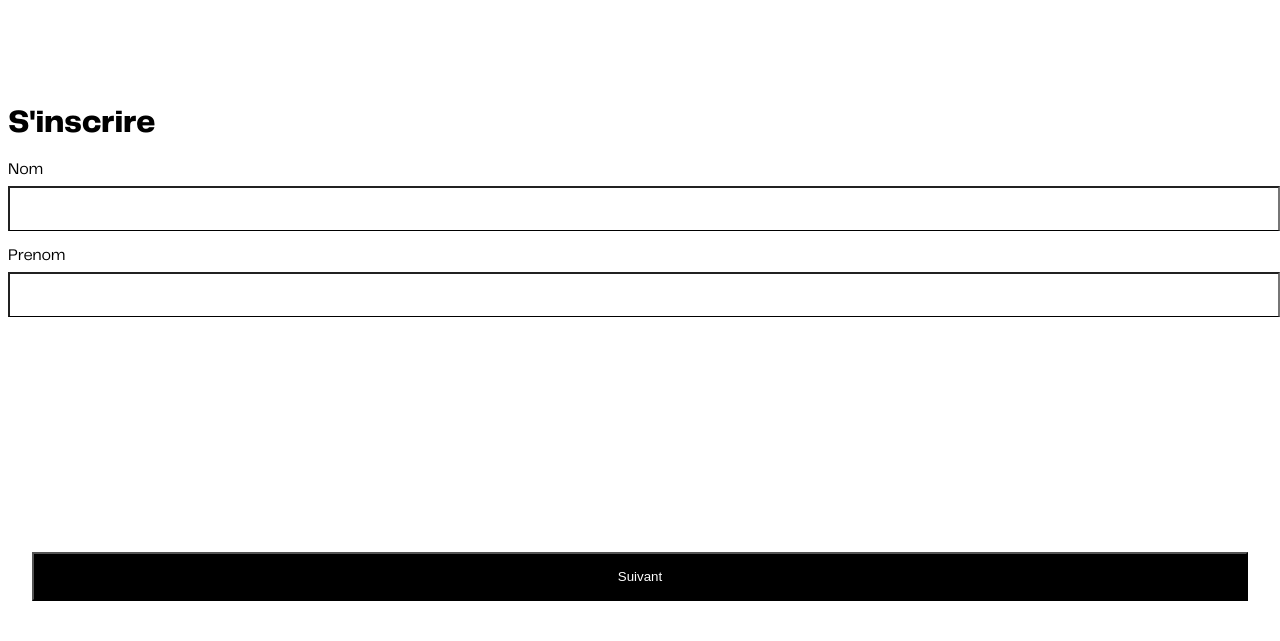
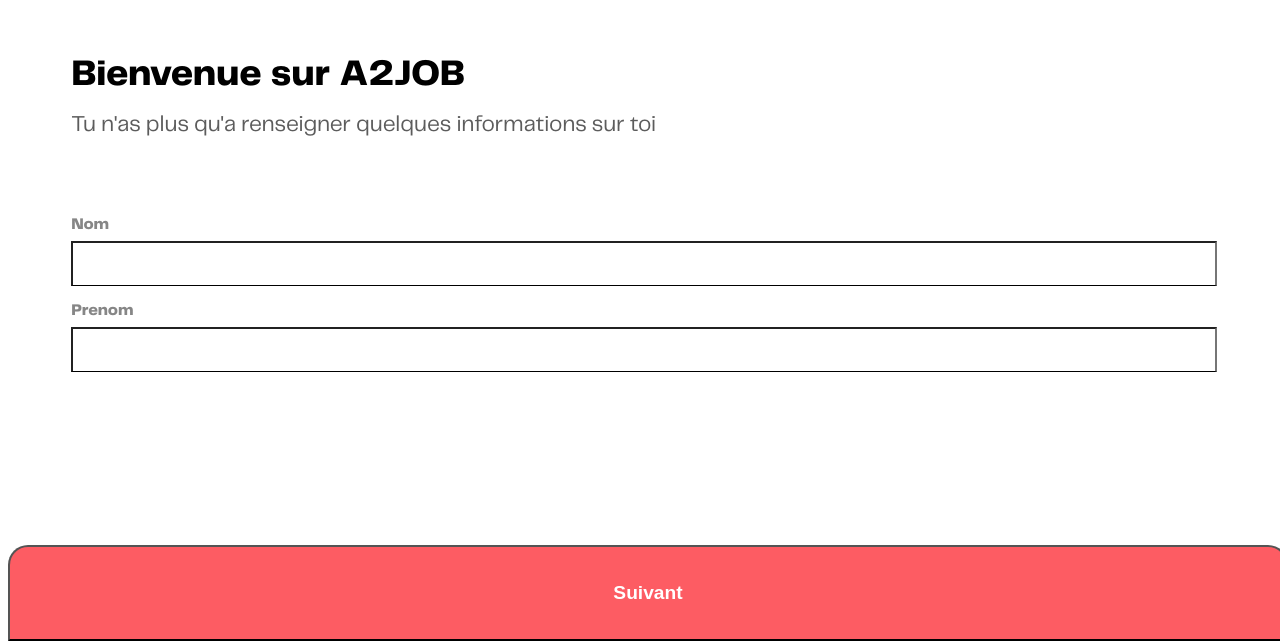
Before and after one commit to StanDelamourd/poc-nuxt, a Nuxt app: page /register in a window 1280 px wide. Shown: the part 159-800 px from the top of the page. Built offline with nearby package versions, Linux system fonts and the light colour scheme; a web font is replaced by a local one.

Commit message:
Add style to next button on register page

```diff
--- a/components/button/index.vue
+++ b/components/button/index.vue
@@ -31,7 +31,8 @@
     display: block;
     background: #000;
     padding: 15px;
-    width: 100%;
+    width: 92%;
+    margin: auto;
     color: white;
     margin-top: 1vh;
   }
--- a/components/field/index.vue
+++ b/components/field/index.vue
@@ -46,6 +46,11 @@
 }
 </script>
 <style scoped>
+  label{
+    font-family: 'Telegraf';
+    font-weight: 800;
+    color: #868686;
+  }
   input[type=range]{
     width: 100%;
   }
--- a/components/secondStep/index.vue
+++ b/components/secondStep/index.vue
@@ -1,8 +1,9 @@
 <template>
   <div>
-    <Field :value="mail" label="Adresse mail" inputType="email"/>
-    <Field :value="password" label="Mot de passe" inputType="password"/>
-    <Field :value="confirmPassword" label="Confirmer le mot de passe" inputType="password"/>
+    <h1>Bienvenue sur A2JOB</h1>
+    <h2>Tu n'as plus qu'a renseigner quelques informations sur toi</h2>
+    <Field :value="name" label="Nom"/>
+    <Field :value="firstname" label="Prenom"/>
   </div>
 </template>
 
@@ -15,13 +16,21 @@
   },
   data(){
     return {
-      mail: '',
-      password: '',
-      confirmPassword: ''
+      name: '',
+      firstname: '',
     };
   }
 }
 </script>
 <style scoped>
-
+  h1 {
+    font-size: 2.3em;
+    margin-bottom:2vh;
+  }
+  h2 {
+    font-size: 1.4em;
+    font-weight: 400;
+    color: #5C5C5C;
+    margin-bottom:10vh;
+  }
 </style>
--- a/pages/registerFIrst/index.vue
+++ b/pages/first/index.vue
@@ -5,9 +5,12 @@
     </div>
     <div class="form">
       <form>
+        <Field label="Email" inputType="email" />
+        <Field label="Mot de passe" inputType="password" />
+        <Field label="Confirmer mot de passe" inputType="password" />
       </form>
     </div>
-    <button class="register__button">S'inscrire</button>
+    <button class="register__button" @click="$router.push({ name: 'register'})">S'inscrire</button>
     <button>Deja inscrit</button>
   </div>
 </template>
@@ -33,8 +36,29 @@
 </script>
 
 <style scoped>
+  .form{
+    border-radius: 40px;
+    background: #fff;
+    margin-top: -50px;
+    padding-top: 50px;
+  }
+  button:last-child {
+    width: 100%;
+    margin: auto;
+    margin-top: 3vh;
+  }
   form {
-    width: 100%;
+    width: 80%;
+    margin: auto;
+  }
+  .register__button {
+    display: block;
+    color: white;
+    width: 90%;
+    margin: auto;
+    padding: 20px 0;
+    background: #FD5C63;
+    border-radius: 20px;
   }
   .register__bg{
     background: url('../../static/bg.png');
@@ -44,5 +68,6 @@
     color: white;
     text-align:center;
     padding-top: 35vh;
+    font-size: 2.4em;
   }
 </style>
--- a/pages/index.vue
+++ b/pages/index.vue
@@ -16,7 +16,7 @@
   },
   methods:{
     test() {
-      this.$router.push({name: 'register'})
+      this.$router.push({name: 'first'})
     }
   }
 }
--- a/pages/register/index.vue
+++ b/pages/register/index.vue
@@ -2,8 +2,7 @@
   <div :class="[step === 7 ? '' : 'register']">
     <div class="form" v-if="step !== 7">
       <form>
-        <FirstStep v-if="step === 1"/>
-        <SecondStep v-else-if="step === 2"/>
+        <SecondStep v-if="step === 2"/>
         <ThirdStep v-else-if="step === 3"/>
         <FourthStep v-else-if="step === 4"/>
         <FivethStep v-else-if="step === 5"/>
@@ -11,7 +10,7 @@
       </form>
     </div>
     <LastStep v-if="step === 7"/>
-    <Button v-if="step !== 7" title="Suivant" :clickEvent="changeStep"/>
+    <button class="next" @click="changeStep">Suivant</button>
   </div>
 </template>
 <script>
@@ -28,7 +27,7 @@
 export default {
   data () {
     return {
-      step: 1,
+      step: 2,
     }
   },
   components:{
@@ -50,6 +49,18 @@
 </script>
 
 <style scoped>
+  .next {
+    width: 100%;
+    background: #FD5C63;
+    color: white;
+    height: 12vh;
+    position: fixed;
+    bottom: 0;
+    font-weight: 800;
+    font-size: 1.2em;
+    border-top-left-radius: 20px;
+    border-top-right-radius: 20px;
+  }
   .register >>> .fullButton {
     position: absolute;
     left: 50%;
@@ -59,6 +70,8 @@
   }
   .form {
     height: 90vh;
+    width: 90%;
+    margin: auto;
     display: flex;
     align-items: center;
   }
```
